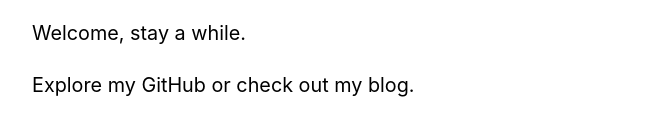
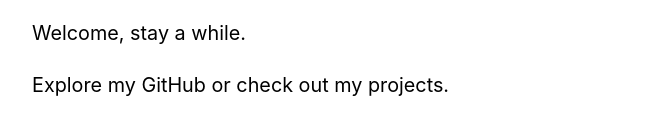
Before and after one commit to ashmval/nextjs-portfolio, a Next.js app: page / in a window 1280 px wide. Shown: the part 416-552 px from the top of the page, without its empty margins (221-881 px from the left). Built offline with nearby package versions, Linux system fonts and the light colour scheme.

Commit message:
Edit typo

```diff
--- a/pages/index.js
+++ b/pages/index.js
@@ -22,9 +22,7 @@ export default function Home() {
                      Welcome, stay a while.
                 </p>
                 <p>
-
-                    Explore my GitHub or check out my blog.
-
+                    Explore my GitHub or check out my projects.
                 </p>
 
             </section>
```
